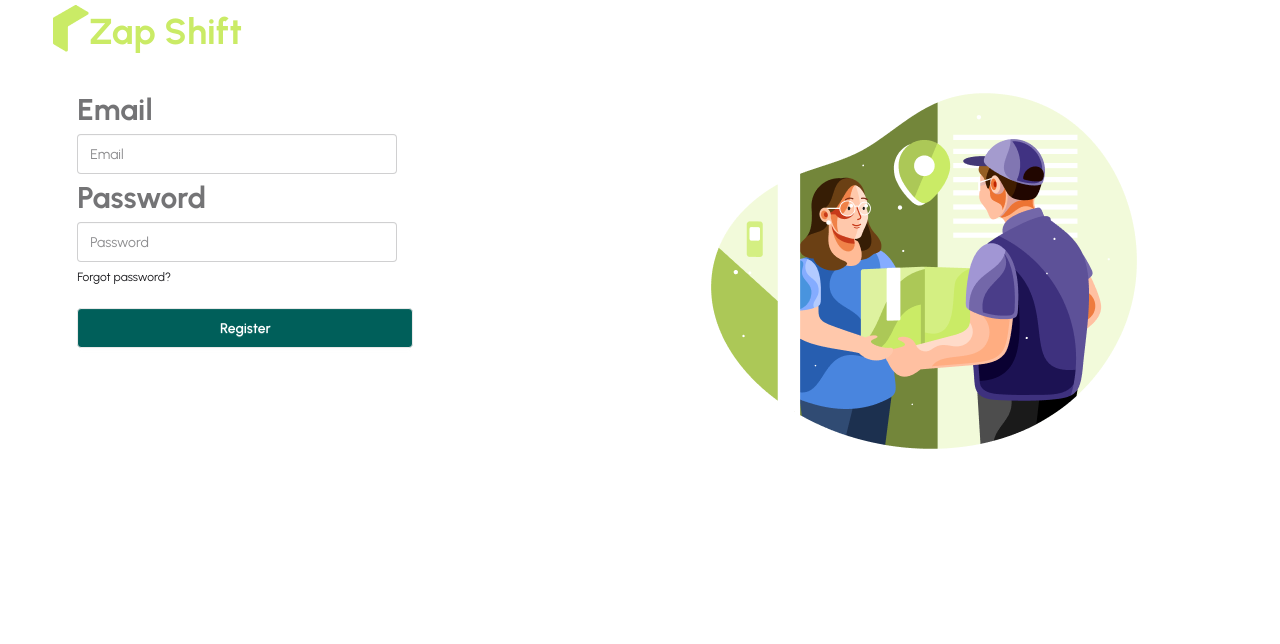
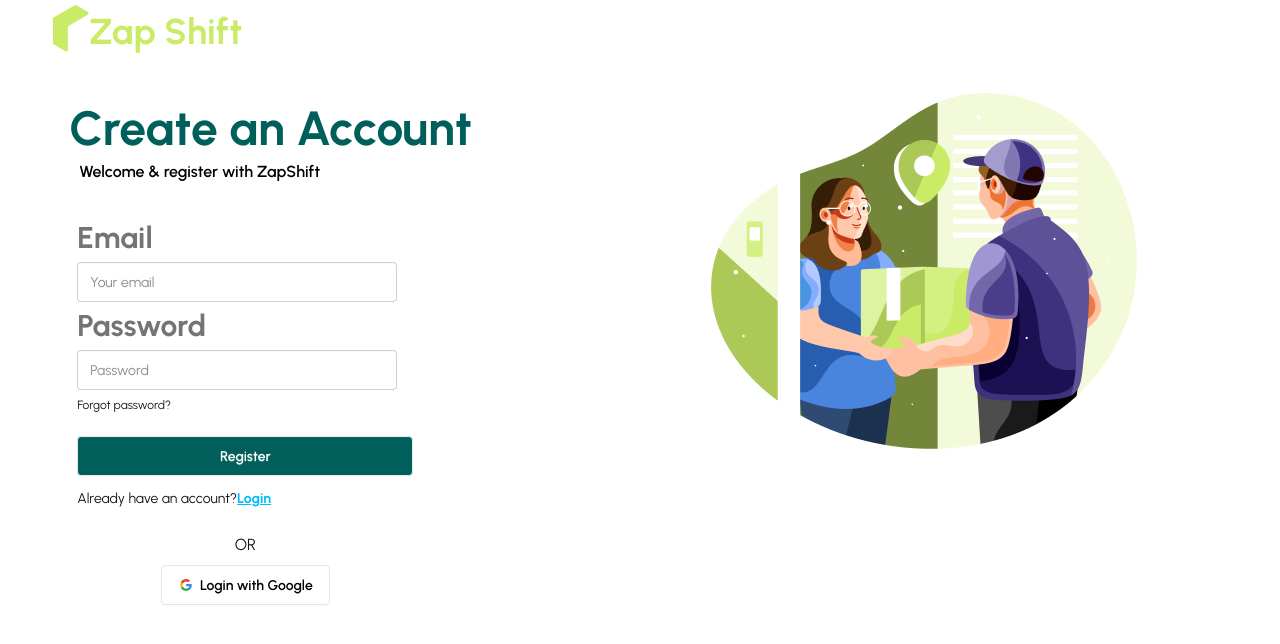
Before and after one commit to rimpakasundi07/Zap-Shift-Client, a React (Vite) app: page /register in a window 1280 px wide. Shown: the top 644 px of the page. Built offline with nearby package versions, Linux system fonts and the light colour scheme.

Commit message:
Add SocialLogin component with Google authentication button and SVG icon

```diff
--- a/src/contexts/AuthContext/AuthProvider.jsx
+++ b/src/contexts/AuthContext/AuthProvider.jsx
@@ -2,9 +2,15 @@ import React from "react";
 import { AuthContext } from "./AuthContext";
 import {
   createUserWithEmailAndPassword,
+  GoogleAuthProvider,
   signInWithEmailAndPassword,
+  signInWithPopup,
 } from "firebase/auth";
 import { auth } from "../../firebase/firebase.init";
+
+// google auth provider
+
+const googleProvider = new GoogleAuthProvider();
 
 const AuthProvider = ({ children }) => {
   //
@@ -16,9 +22,16 @@ const AuthProvider = ({ children }) => {
     return signInWithEmailAndPassword(auth, email, password);
   };
 
+  // google auth provider
+
+  const signInGoogle = () => {
+    return signInWithPopup(auth, googleProvider);
+  };
+
   const authInfo = {
     registerUser,
     signInUser,
+    signInGoogle,
   };
 
   return <AuthContext value={authInfo}>{children}</AuthContext>;
--- a/src/pages/Auth/Login/Login.jsx
+++ b/src/pages/Auth/Login/Login.jsx
@@ -1,6 +1,8 @@
 import React from "react";
 import { useForm } from "react-hook-form";
 import useAuth from "../../../hooks/useAuth";
+import { Link } from "react-router";
+import SocialLogin from "../SocialLogin/SocialLogin";
 
 const Login = () => {
   const {
@@ -25,7 +27,7 @@ const Login = () => {
   return (
     <div className="w-11/12 mx-auto py-3 lg:py-6">
       <div className="lg:pl-4">
-        <h2 className="font-bold text-teal-800 text-xl md:text-3xl lg:text-5xl ">
+        <h2 className="font-bold hover:text-yellow-300 text-teal-800 text-xl md:text-3xl lg:text-5xl ">
           Welcome Back
         </h2>
         <p className="text-black py-2 lg:pl-2.5 font-semibold">
@@ -72,7 +74,17 @@ const Login = () => {
               Login
             </button>
           </fieldset>
+          <p>
+            New to Zap Shift{" "}
+            <Link
+              className="text-sky-400 underline font-bold hover:text-blue-800"
+              to="/register"
+            >
+              Register
+            </Link>{" "}
+          </p>
         </form>
+        <SocialLogin></SocialLogin>
       </div>
     </div>
   );
--- a/src/pages/Auth/Register/Register.jsx
+++ b/src/pages/Auth/Register/Register.jsx
@@ -1,6 +1,8 @@
 import React from "react";
 import { useForm } from "react-hook-form";
 import useAuth from "../../../hooks/useAuth";
+import { Link } from "react-router";
+import SocialLogin from "../SocialLogin/SocialLogin";
 
 const Register = () => {
   const {
@@ -23,7 +25,16 @@ const Register = () => {
   };
 
   return (
-    <div className="">
+    <div className="lg:py-10">
+      <div className="lg:pl-4">
+        <h2 className="font-bold  hover:text-yellow-300 text-teal-800 text-xl md:text-3xl lg:text-5xl ">
+          Create an Account
+        </h2>
+        <p className="text-black py-2 lg:pl-2.5 font-semibold">
+          Welcome & register with ZapShift
+        </p>
+      </div>
+      <div className="card bg-base-100 w-full max-w-sm shrink-0 ">
         <form onSubmit={handleSubmit(handleRegistration)}>
           <div className="card bg-base-100 w-full max-w-sm shrink-0">
             <div className="card-body">
@@ -35,10 +46,12 @@ const Register = () => {
                   type="email"
                   {...register("email", { required: true })}
                   className="input"
-                placeholder="Email"
+                  placeholder="Your email"
                 />
                 {errors.email?.type === "required" && (
-                <p className="text-red-600 font-semibold">Email is required.</p>
+                  <p className="text-red-600 font-semibold">
+                    Email is required.
+                  </p>
                 )}
                 {/* password */}
                 <label className="label font-bold text-xl lg:text-3xl">
@@ -79,9 +92,20 @@ const Register = () => {
                   Register
                 </button>
               </fieldset>
+              <p>
+                Already have an account?
+                <Link
+                  className="text-sky-400 underline font-bold hover:text-blue-800"
+                  to="/login"
+                >
+                  Login
+                </Link>{" "}
+              </p>
             </div>
           </div>
         </form>
+        <SocialLogin></SocialLogin>
+      </div>
     </div>
   );
 };
--- /dev/null
+++ b/src/pages/Auth/SocialLogin/SocialLogin.jsx
@@ -0,0 +1,42 @@
+import React from "react";
+
+const SocialLogin = () => {
+  return (
+    <div className="text-center lg:pb-8 pb-3">
+      <p className="mb-2">OR</p>
+      {/* Google */}
+      <button className="btn bg-white text-black border-[#e5e5e5]">
+        <svg
+          aria-label="Google logo"
+          width="16"
+          height="16"
+          xmlns="http://www.w3.org/2000/svg"
+          viewBox="0 0 512 512"
+        >
+          <g>
+            <path d="m0 0H512V512H0" fill="#fff"></path>
+            <path
+              fill="#34a853"
+              d="M153 292c30 82 118 95 171 60h62v48A192 192 0 0190 341"
+            ></path>
+            <path
+              fill="#4285f4"
+              d="m386 400a140 175 0 0053-179H260v74h102q-7 37-38 57"
+            ></path>
+            <path
+              fill="#fbbc02"
+              d="m90 341a208 200 0 010-171l63 49q-12 37 0 73"
+            ></path>
+            <path
+              fill="#ea4335"
+              d="m153 219c22-69 116-109 179-50l55-54c-78-75-230-72-297 55"
+            ></path>
+          </g>
+        </svg>
+        Login with Google
+      </button>
+    </div>
+  );
+};
+
+export default SocialLogin;
```
Lines whose indentation alone changed are shown as unchanged.
